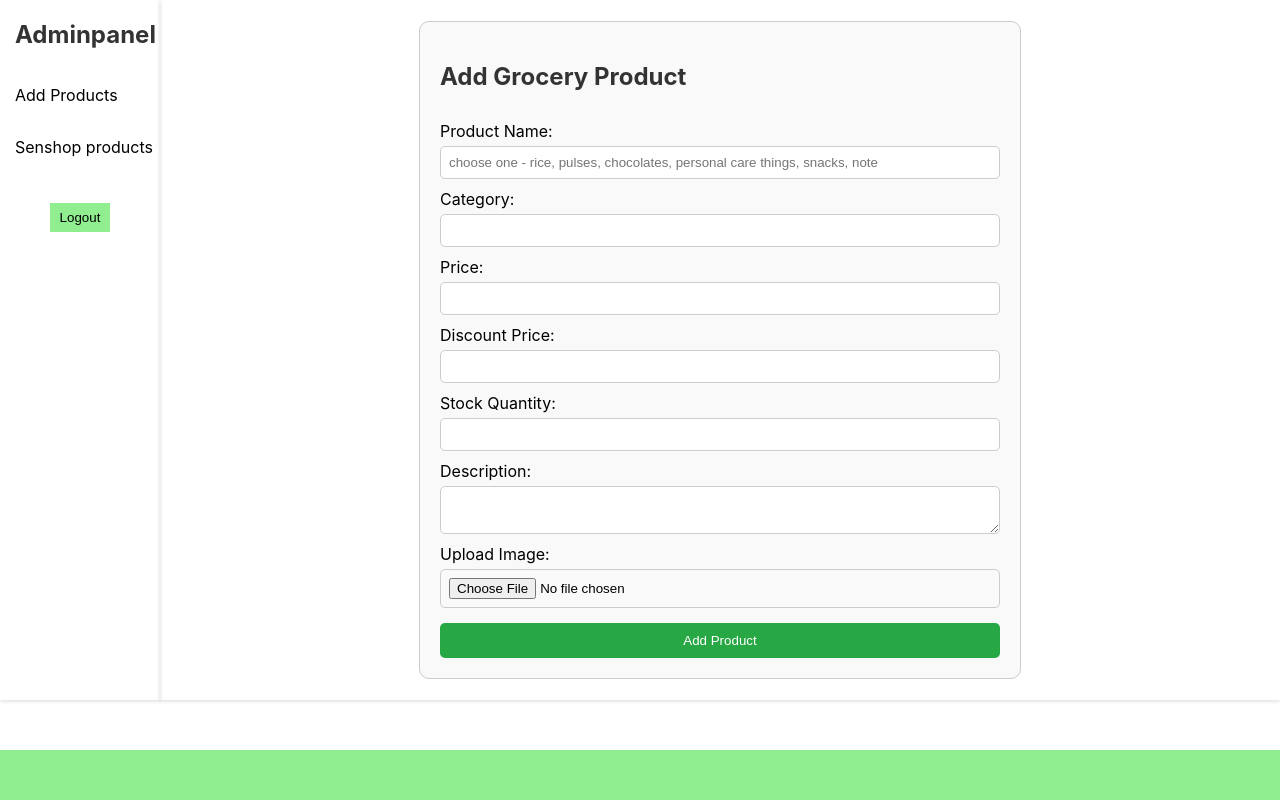
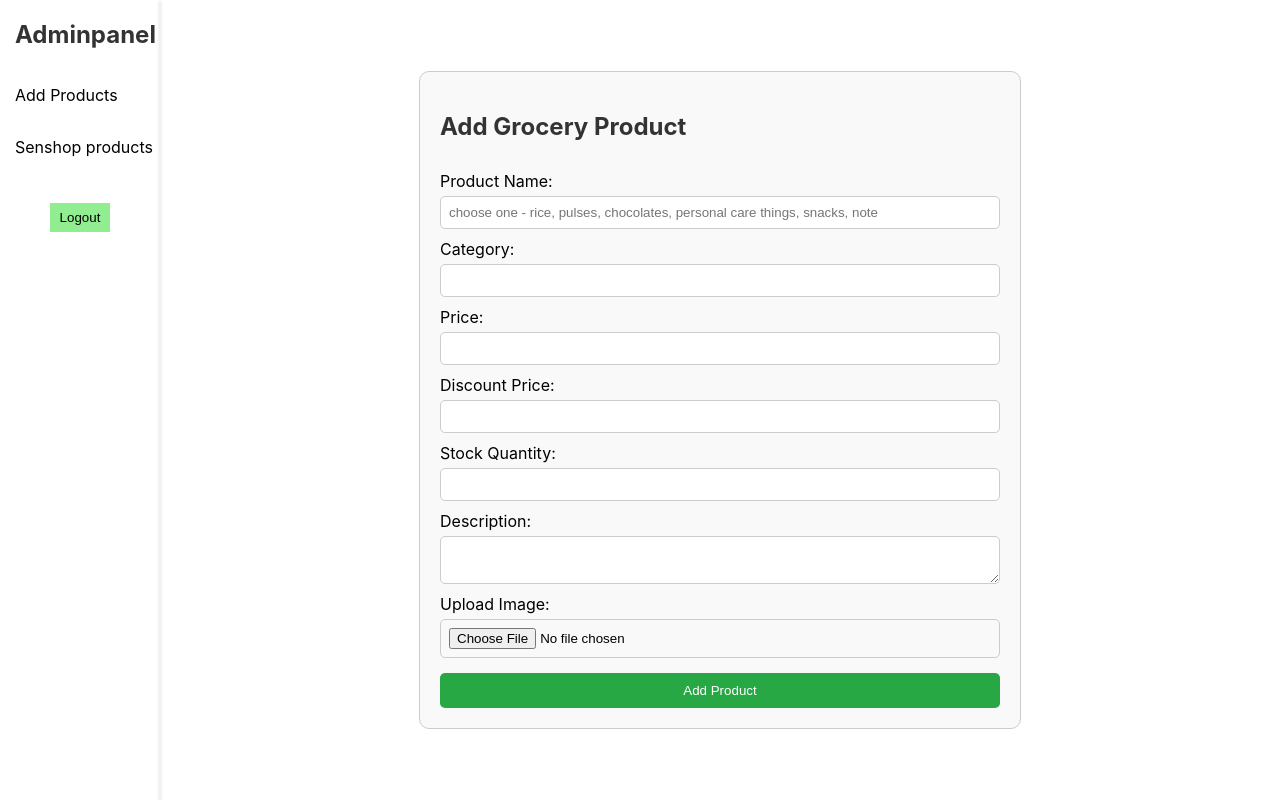
Before and after one commit to Sakthivel-21/Senshop, a React (Create React App) app in the folder frontend/: page /adminpanel in a window 1280 px wide. Shown: the top 800 px of the page. Built offline with nearby package versions, Linux system fonts and the light colour scheme; no server answers.

Commit message:
fontchange

```diff
--- a/frontend/src/Admin/AdminPanel/AdminPanel.css
+++ b/frontend/src/Admin/AdminPanel/AdminPanel.css
@@ -1,11 +1,11 @@
 .adminpanel{
     width: 100%;
-    height:700px;
+    height:800px;
     display: flex;
 }
 .adminpanel-left{
     width: 200px;
-    height:700px;
+    height:800px;
     display: flex;
     flex-direction: column;
     box-shadow: rgba(0, 0, 0, 0.16) 0px 1px 4px;
@@ -19,7 +19,7 @@
 }
 .adminpanel-right{
     width: 1400px;
-    height:700px;
+    height:800px;
     display: flex;
     flex-direction: column;
     box-shadow: rgba(0, 0, 0, 0.16) 0px 1px 4px;
--- a/frontend/src/Admin/SenshopProducts/SenshopProducts.jsx
+++ b/frontend/src/Admin/SenshopProducts/SenshopProducts.jsx
@@ -51,8 +51,8 @@ function SenshopProducts() {
 
              <img src={product.image} alt=''></img>
              <h2 >{product.category}</h2>
-             <h3>${product.discountprice} Only</h3>
-             <p>${product.price}</p>
+             <h3>RS {product.discountprice} Only</h3>
+             <p>RS {product.price}</p>
 
 
 
--- a/frontend/src/ProductsData/PersonalCareProducts/PersonalCareProducts.css
+++ b/frontend/src/ProductsData/PersonalCareProducts/PersonalCareProducts.css
@@ -51,6 +51,7 @@
 .personalcare-products-price h2{
     text-align: center;
     text-decoration: none;
+    font-size: 16px;
 }
 .search{
     margin-top: 40px;
```
